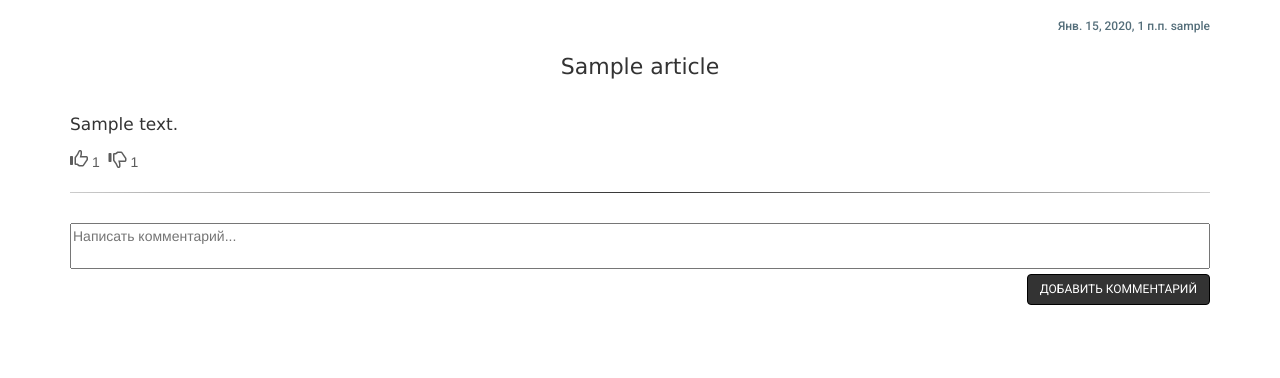
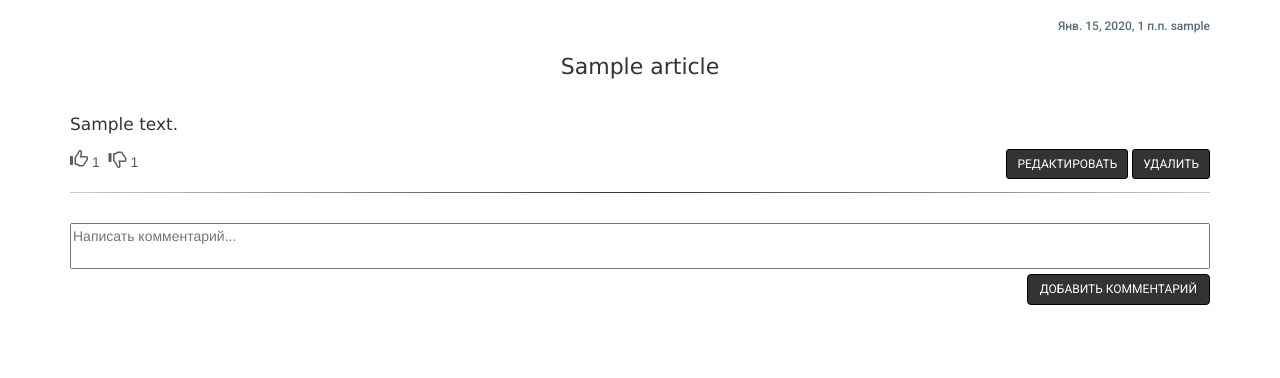
Before and after one commit to Nekr0bz/Blog, a Django app: page /1/ in a window 1280 px wide. Shown: the part 79-457 px from the top of the page. Run offline with Django 3.2, Linux system fonts and the light colour scheme; a user stored in the database is signed in; tables that the repository leaves empty hold one stand-in row (values such as "Sample post"); some libraries are stand-ins or nearby versions; some web fonts are replaced.

Commit message:
Удаление записей

```diff
--- a/article/static/article/css/style.css
+++ b/article/static/article/css/style.css
@@ -1,12 +1,9 @@
-/* Sticky footer styles
--------------------------------------------------- */
 html {
     position: relative;
     min-height: 100%;
 }
 
 .myfooter {
-    /*position: absolute;*/
     bottom: 0;
     width: 100%;
     background-color: #2a2730;
@@ -33,13 +30,6 @@ a.article{
     touch-action: manipulation;
     line-height: 1em;
     text-decoration: none;
-
-    /*letter-spacing: 0;
-    margin: 0;
-    vertical-align: baseline;
-    -webkit-font-smoothing: antialiased;
-    font-size: 100%;
-    background: 0 0;*/
 }
 
 div.article{
@@ -49,22 +39,6 @@ div.article{
 }
 
 time.article-header{
-    /*pointer-events: none;
-    font-weight: 500;
-    letter-spacing: 0;
-    background: 0 0;
-    margin: 0;
-    border: 0;
-    outline: 0;
-    padding: 0;
-    vertical-align: baseline;
-    cursor: auto;
-    -webkit-font-smoothing: antialiased;
-    box-sizing: border-box;
-    text-align: left;
-    word-wrap: break-word;
-    text-transform: uppercase;
-    */
     font-family: Roboto,sans-serif;
     font-weight: 500;
     color: #546e7a;
@@ -74,22 +48,6 @@ time.article-header{
 }
 
 div.article-header{
-/*
-    pointer-events: none;
-    border: 0;
-    font-size: 100%;
-    margin: 0;
-    outline: 0;
-    padding: 0;
-    vertical-align: baseline;
-    -webkit-font-smoothing: antialiased;
-    box-sizing: border-box;
-    display: block;
-    font-weight: 400;
-    letter-spacing: 0;
-    line-height: 1em;
-    background: 0 0;*/
-
     width: 100%;
     position: relative;
 }
@@ -134,6 +92,14 @@ div.article-footer {
 }
 div.article-footer a{
     text-decoration: none;
+}
+
+span.btns {
+    float: right;
+}
+
+span.btns span{
+    font-size: 12px;
 }
 
 div.comment{
--- a/article/templates/article/detail.html
+++ b/article/templates/article/detail.html
@@ -29,6 +29,16 @@
                         <span class="glyphicon glyphicon glyphicon-thumbs-down"></span>
                         <span class="rate">{{ article.article_dislikes }}</span>
                     </a>
+                    {% if user.is_authenticated and article.id in user_articles%}
+                        <span class="btns">
+                            <button class="add btn btn-sm">
+                                <a href=""><span>Редактировать</span></a>
+                            </button>
+                            <button class="add btn btn-sm">
+                                <a href="{% url 'article:del_article' article.id %}"><span>Удалить</span></a>
+                            </button>
+                        </span>
+                    {% endif %}
                 </p>
             </div>
             <hr class="article-detail">
@@ -40,7 +50,7 @@
                 <form action='{% url 'article:add_comment' article.id %}' method="post">{% csrf_token %}
                     <textarea data-autoresize rows="2" placeholder="Написать комментарий..." name="comment_text"></textarea>
                     <div align="right">
-                        <button class="add btn " type="submit">
+                        <button class="add btn" type="submit">
                             <span>Добавить комментарий</span>
                         </button>
                     </div>
@@ -50,8 +60,8 @@
         <!--Комментарии==========================-->
         {% for comment in comments %}
             <div class="comment">
-                {% if user.is_authenticated %}
-                <div class="dropdovn {% comment_owned user comment.id %}" >
+                {% if user.is_authenticated and comment.id in user_comments%}
+                <div class="dropdovn " >
                     <button class="three_dots dropdown-toggle" data-toggle="dropdown">
                         <span>&#8942;</span>
                     </button>
--- a/article/templatetags/article_extras.py
+++ b/article/templatetags/article_extras.py
@@ -15,14 +15,3 @@ def rate_active(user, table_type, table_id, vote):
             return 'active'
         except ObjectDoesNotExist:
             return None
-
-@register.simple_tag
-def comment_owned(user, comment_id):
-    if (user.is_authenticated()):
-        try:
-            user.comments_set.get(id=comment_id)
-            return None
-        except ObjectDoesNotExist:
-            return 'hidden'
-    else:
-        return 'hidden'
--- a/article/urls.py
+++ b/article/urls.py
@@ -8,4 +8,5 @@ urlpatterns = [
     url(r'^addarticle/$', views.add_article, name='add_article'),
     url(r'^addcomment/(?P<article_id>[0-9]+)/$', views.add_comment, name='add_comment'),
     url(r'^delcomment/(?P<comment_id>[0-9]+)/$', views.del_comment, name='del_comment'),
+    url(r'^delarticle/(?P<article_id>[0-9]+)/$', views.del_article, name='del_article'),
 ]
--- a/article/views.py
+++ b/article/views.py
@@ -21,11 +21,19 @@ def index(request):
 
 def detail(request, article_id):
     article = get_object_or_404(Article, id=article_id)
-    list_comments = article.comments_set.all().\
+    comments = article.comments_set.all().\
         filter(comments_datetime__lte=timezone.now()).order_by('-comments_datetime')
+
+    user_comments = user_articles = []
+    if request.user.is_authenticated():
+        user_comments = [i.id for i in request.user.comments_set.all()]
+        user_articles = [i.id for i in request.user.article_set.all()]
+
     context = {
         'article': article,
-        'comments': list_comments
+        'comments': comments,
+        'user_comments': user_comments,
+        'user_articles': user_articles
     }
     return render(request, 'article/detail.html', context)
 
@@ -121,3 +129,14 @@ def del_comment(request, comment_id):
             raise Http404
     else:
         raise Http404
+
+def del_article(request, article_id):
+    if request.user.is_authenticated():
+        try:
+            article = request.user.article_set.get(id=article_id)
+            article.delete()
+            return redirect('/')
+        except ObjectDoesNotExist:
+            raise Http404
+    else:
+        raise Http404
```
